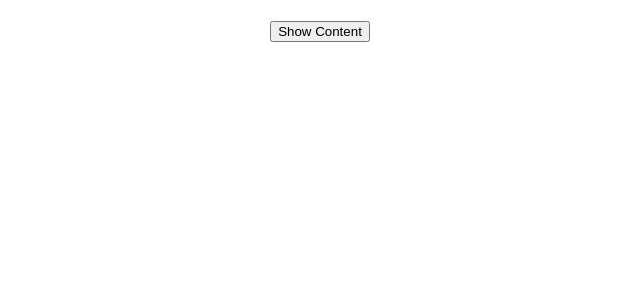
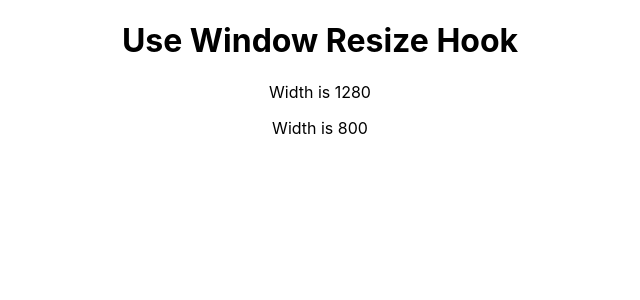
Before and after one commit to ClaytonDewey/25-reactjs-interview-projects, a React (Create React App) app: page / in a window 1280 px wide. Shown: the top 300 px of the page, without its empty margins (320-960 px from the left). Built offline with nearby package versions, Linux system fonts and the light colour scheme.

Commit message:
Complete useWindowResize hook

```diff
--- a/src/App.js
+++ b/src/App.js
@@ -15,9 +15,9 @@
 // import TicTacToe from './components/tic-tac-toe';
 // import FeatureFlags from './components/feature-flag';
 // import FeatureFlagsGlobalState from './components/feature-flag/context';
+// import UseOnclickOutsideTest from './components/use-outside-click/test';
 
-import UseFetchHookTest from './components/use-fetch/test';
-import UseOnclickOutsideTest from './components/use-outside-click/test';
+import UseWindowResizeTest from './components/use-window-resize/test';
 
 function App() {
   return (
@@ -56,7 +56,9 @@ function App() {
       {/* UseFetch - Custom Hook */}
       {/* <UseFetchHookTest /> */}
       {/* UseOutsideClick - Custom Hook */}
-      <UseOnclickOutsideTest />
+      {/* <UseOnclickOutsideTest /> */}
+      {/* UseWindowResize - Custom Hook */}
+      <UseWindowResizeTest />
     </div>
   );
 }
--- /dev/null
+++ b/src/components/use-window-resize/index.jsx
@@ -0,0 +1,27 @@
+import { useLayoutEffect, useState } from 'react';
+
+export default function useWindowResize() {
+  const [windowSize, setWindowSize] = useState({
+    width: 0,
+    height: 0,
+  });
+
+  function handleResize() {
+    setWindowSize({
+      width: window.innerWidth,
+      height: window.innerHeight,
+    });
+  }
+
+  useLayoutEffect(() => {
+    handleResize();
+
+    window.addEventListener('resize', handleResize);
+
+    return () => {
+      window.removeEventListener('resize', handleResize);
+    };
+  }, []);
+
+  return windowSize;
+}
--- /dev/null
+++ b/src/components/use-window-resize/test.jsx
@@ -0,0 +1,15 @@
+import useWindowResize from '.';
+
+export default function UseWindowResizeTest() {
+  const windowSize = useWindowResize();
+  const { width, height } = windowSize;
+
+  return (
+    <div>
+      <h1>Use Window Resize Hook</h1>
+      <p>Width is {width}</p>
+
+      <p>Width is {height}</p>
+    </div>
+  );
+}
```
